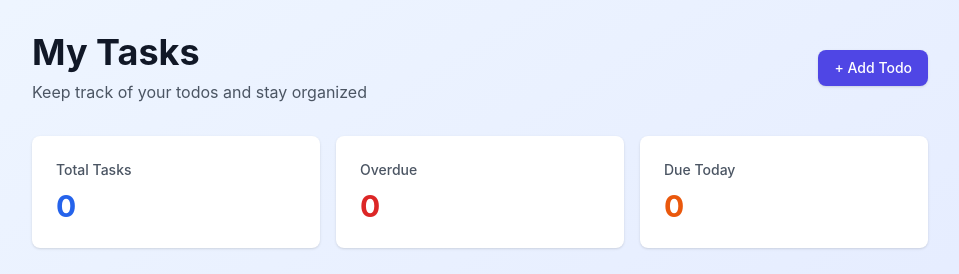
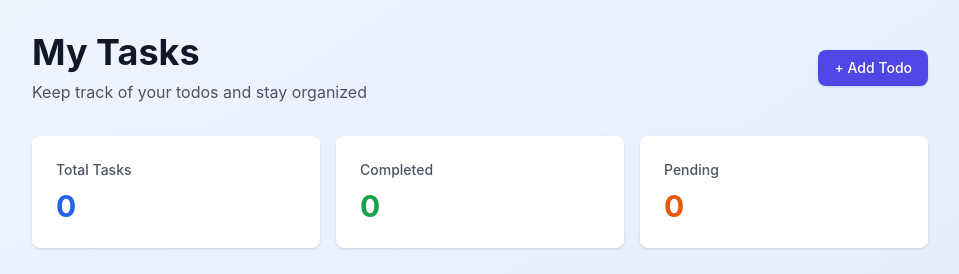
Before and after one commit to Vikum-Viraj/Todo, a React (Create React App) app: page / in a window 1280 px wide. Shown: the top 274 px of the page, without its empty margins (160-1119 px from the left). Built offline with nearby package versions, Linux system fonts and the light colour scheme.

Commit message:
change todo status

```diff
--- a/src/components/ViewTodo.js
+++ b/src/components/ViewTodo.js
@@ -1,6 +1,6 @@
 import React from 'react';
 
-const ViewTodo = ({ todo, onBack }) => {
+const ViewTodo = ({ todo, onBack, onStatusChange }) => {
 
   const formatDate = (dateString) => {
     const options = { year: 'numeric', month: 'long', day: 'numeric', weekday: 'long' };
@@ -15,7 +15,25 @@ const ViewTodo = ({ todo, onBack }) => {
     return new Date(dueDate).toDateString() === new Date().toDateString();
   };
 
+  const getStatusBadgeColor = (status) => {
+    switch (status) {
+      case 'completed':
+        return 'bg-green-100 text-green-800';
+      case 'uncompleted':
+        return 'bg-red-100 text-red-800';
+      case 'pending':
+      default:
+        return 'bg-blue-100 text-blue-800';
+    }
+  };
+
   const currentTodo = todo;
+
+  const handleStatusChange = (newStatus) => {
+    if (onStatusChange) {
+      onStatusChange(currentTodo.id, newStatus);
+    }
+  };
 
   return (
     <div className="bg-white rounded-xl shadow-2xl overflow-hidden">
@@ -36,24 +54,15 @@ const ViewTodo = ({ todo, onBack }) => {
       <div className="bg-gradient-to-r from-indigo-600 to-blue-600 px-6 py-4 mt-4">
         <div className="flex items-center gap-3">
           <span
-            className={`inline-block px-3 py-1 rounded-full text-sm font-semibold ${
-              currentTodo.completed
-                ? 'bg-green-100 text-green-800'
-                : isOverdue(currentTodo.dueDate)
-                ? 'bg-red-100 text-red-800'
-                : isToday(currentTodo.dueDate)
-                ? 'bg-orange-100 text-orange-800'
-                : 'bg-blue-100 text-blue-800'
-            }`}
+            className={`inline-block px-3 py-1 rounded-full text-sm font-semibold ${getStatusBadgeColor(currentTodo.status || 'pending')}`}
           >
-            {currentTodo.completed
+            {currentTodo.status === 'completed'
               ? '✓ Completed'
-              : isOverdue(currentTodo.dueDate)
-              ? 'Overdue'
-              : isToday(currentTodo.dueDate)
-              ? 'Due Today'
+              : currentTodo.status === 'uncompleted'
+              ? '✗ Uncompleted'
               : 'Pending'}
           </span>
+          <span className="text-white/80 text-sm">Task ID: #{currentTodo.id}</span>
         </div>
       </div>
 
@@ -74,7 +83,7 @@ const ViewTodo = ({ todo, onBack }) => {
             Due Date
           </h2>
           <div className={`p-4 rounded-lg ${
-            currentTodo.completed
+            currentTodo.status === 'completed'
               ? 'bg-green-50 border border-green-200'
               : isOverdue(currentTodo.dueDate)
               ? 'bg-red-50 border border-red-200'
@@ -83,7 +92,7 @@ const ViewTodo = ({ todo, onBack }) => {
               : 'bg-blue-50 border border-blue-200'
           }`}>
             <p className={`text-lg font-semibold ${
-              currentTodo.completed
+              currentTodo.status === 'completed'
                 ? 'text-green-900'
                 : isOverdue(currentTodo.dueDate)
                 ? 'text-red-900'
@@ -100,24 +109,19 @@ const ViewTodo = ({ todo, onBack }) => {
           <h2 className="text-sm font-semibold text-gray-500 uppercase tracking-wide mb-3">
             Status
           </h2>
-          <div className="flex items-center gap-3 p-4 bg-gray-50 rounded-lg border border-gray-100">
-            <span className={`inline-block px-3 py-1 rounded-full text-sm font-semibold ${
-              currentTodo.completed
-                ? 'bg-green-100 text-green-800'
-                : isOverdue(currentTodo.dueDate)
-                ? 'bg-red-100 text-red-800'
-                : isToday(currentTodo.dueDate)
-                ? 'bg-orange-100 text-orange-800'
-                : 'bg-blue-100 text-blue-800'
-            }`}>
-              {currentTodo.completed
-                ? 'Completed'
-                : isOverdue(currentTodo.dueDate)
-                ? 'Overdue'
-                : isToday(currentTodo.dueDate)
-                ? 'Due Today'
-                : 'Pending'}
-            </span>
+          <div className="space-y-3">
+            <div className="flex items-center gap-3 p-4 bg-gray-50 rounded-lg border border-gray-100">
+              <select
+                value={currentTodo.status || 'pending'}
+                onChange={(e) => handleStatusChange(e.target.value)}
+                className={`flex-1 rounded-lg px-3 py-2 text-sm font-medium cursor-pointer border focus:outline-none focus:ring-2 focus:ring-indigo-500 ${getStatusBadgeColor(currentTodo.status || 'pending')}`}
+              >
+                <option value="pending">Pending</option>
+                <option value="completed">Completed</option>
+                <option value="uncompleted">Uncompleted</option>
+              </select>
+            </div>
+            <p className="text-xs text-gray-600">Current Status: <span className="font-semibold">{currentTodo.status === 'completed' ? 'Completed' : currentTodo.status === 'uncompleted' ? 'Uncompleted' : 'Pending'}</span></p>
           </div>
         </div>
       </div>
--- a/src/pages/Home.js
+++ b/src/pages/Home.js
@@ -42,6 +42,18 @@ export default function Home() {
         return new Date(dueDate).toDateString() === new Date().toDateString();
     };
 
+    const getStatusColor = (status) => {
+        switch (status) {
+            case 'completed':
+                return 'bg-green-100 text-green-800';
+            case 'uncompleted':
+                return 'bg-red-100 text-red-800';
+            case 'pending':
+            default:
+                return 'bg-blue-100 text-blue-800';
+        }
+    };
+
     const handleViewTodo = (todo) => {
         setSelectedTodo(todo);
     };
@@ -54,10 +66,26 @@ export default function Home() {
         const todoToAdd = {
             ...newTodo,
             id: Date.now(),
-            completed: false,
+            status: 'pending',
         };
-        setTodos((prev) => [todoToAdd, ...prev]);
+        setTodos((prev) => [todoToAdd, ...prev])
         setShowAddModal(false);
+    };
+
+    const handleStatusChange = (todoId, newStatus) => {
+       setTodos((prev) =>
+            prev.map((todo) => (
+                todo.id === todoId ? { ...todo, status: newStatus} : todo
+            ))
+        )
+    };
+
+    const handleToggleCompleted = (todoId) => {
+        setTodos((prev) =>
+            prev.map((todo) =>
+                todo.id === todoId ? { ...todo, completed: !todo.completed } : todo
+            )
+        );
     };
 
     return (
@@ -86,15 +114,15 @@ export default function Home() {
                         <p className="text-3xl font-bold text-blue-600 mt-2">{todos.length}</p>
                     </div>
                     <div className="bg-white rounded-lg shadow p-6">
-                        <p className="text-gray-600 text-sm font-medium">Overdue</p>
-                        <p className="text-3xl font-bold text-red-600 mt-2">
-                            {todos.filter(todo => isOverdue(todo.dueDate)).length}
+                        <p className="text-gray-600 text-sm font-medium">Completed</p>
+                        <p className="text-3xl font-bold text-green-600 mt-2">
+                            {todos.filter(todo => todo.status === 'completed').length}
                         </p>
                     </div>
                     <div className="bg-white rounded-lg shadow p-6">
-                        <p className="text-gray-600 text-sm font-medium">Due Today</p>
+                        <p className="text-gray-600 text-sm font-medium">Pending</p>
                         <p className="text-3xl font-bold text-orange-600 mt-2">
-                            {todos.filter(todo => isToday(todo.dueDate)).length}
+                            {todos.filter(todo => todo.status === 'pending').length}
                         </p>
                     </div>
                 </div>
@@ -109,15 +137,15 @@ export default function Home() {
                         todos.map(todo => (
                             <div
                                 key={todo.id}
-                                className="bg-white rounded-lg shadow hover:shadow-lg transition-shadow p-6"
+                                className={`bg-white rounded-lg shadow hover:shadow-lg transition-shadow p-6 ${todo.status === 'completed' ? 'opacity-60' : ''}`}
                             >
                                 <div className="flex items-start justify-between gap-4">
                                     <div className="flex-1">
-                                        <h3 className="text-lg font-semibold text-gray-900 mb-1">
+                                        <h3 className={`text-lg font-semibold mb-1 ${todo.status === 'completed' ? 'line-through text-gray-500' : 'text-gray-900'}`}>
                                             {todo.title}
                                         </h3>
                                         {todo.description && (
-                                            <p className="text-gray-600 text-sm mb-3">{todo.description}</p>
+                                            <p className={`text-sm mb-3 ${todo.status === 'completed' ? 'text-gray-400' : 'text-gray-600'}`}>{todo.description}</p>
                                         )}
                                         <div className="flex items-center gap-2">
                                             <span className="text-xs font-medium text-gray-500">Due:</span>
@@ -135,12 +163,31 @@ export default function Home() {
                                             </span>
                                         </div>
                                     </div>
+                                    <div className="flex gap-2 items-center">
+                                        <div className="relative">
+                                            <select
+                                                value={todo.status || 'pending'}
+                                                onChange={(e) => handleStatusChange(todo.id, e.target.value)}
+                                                className={`rounded-lg px-3 py-2 text-sm font-medium cursor-pointer border border-gray-300 focus:outline-none focus:ring-2 focus:ring-indigo-500 ${getStatusColor(todo.status || 'pending')}`}
+                                            >
+                                                <option value="pending">Pending</option>
+                                                <option value="completed">Completed</option>
+                                                <option value="uncompleted">Uncompleted</option>
+                                            </select>
+                                        </div>
                                         <button className="px-4 py-2 bg-indigo-600
                                          text-white rounded-lg hover:bg-indigo-700
                                          transition-colors text-sm font-medium"
                                          onClick={() => handleViewTodo(todo)}>
                                             View
                                         </button>
+                                          <button className="px-4 py-2 bg-purple-600
+                                         text-white rounded-lg hover:bg-purple-700
+                                         transition-colors text-sm font-medium"
+                                         >
+                                            Edit
+                                        </button>
+                                    </div>
                                 </div>
                             </div>
                         ))
@@ -155,7 +202,7 @@ export default function Home() {
                             className="w-full max-w-3xl"
                             onClick={(e) => e.stopPropagation()}
                         >
-                            <ViewTodo todo={selectedTodo} onBack={handleBackToList} />
+                            <ViewTodo todo={selectedTodo} onBack={handleBackToList} onToggleCompleted={handleToggleCompleted} onStatusChange={handleStatusChange} />
                         </div>
                     </div>
                 )}
```
Lines whose indentation alone changed are shown as unchanged.
